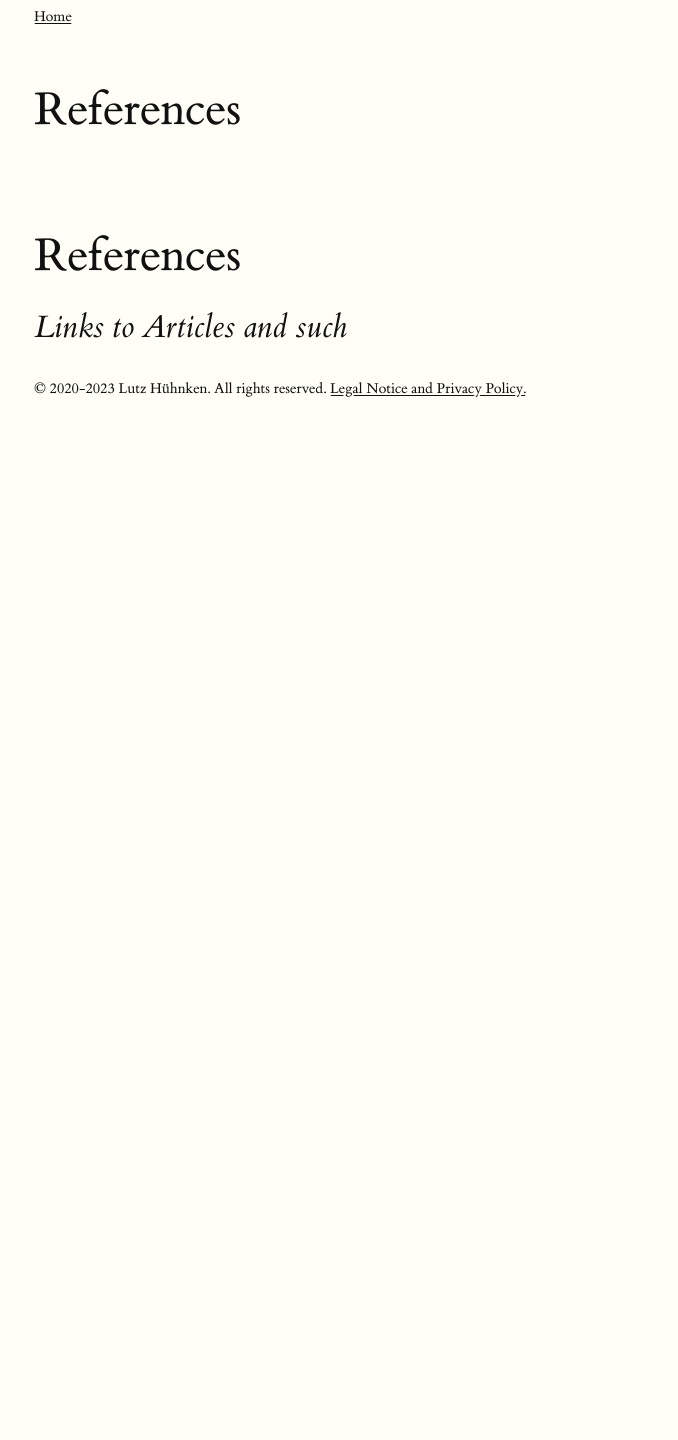
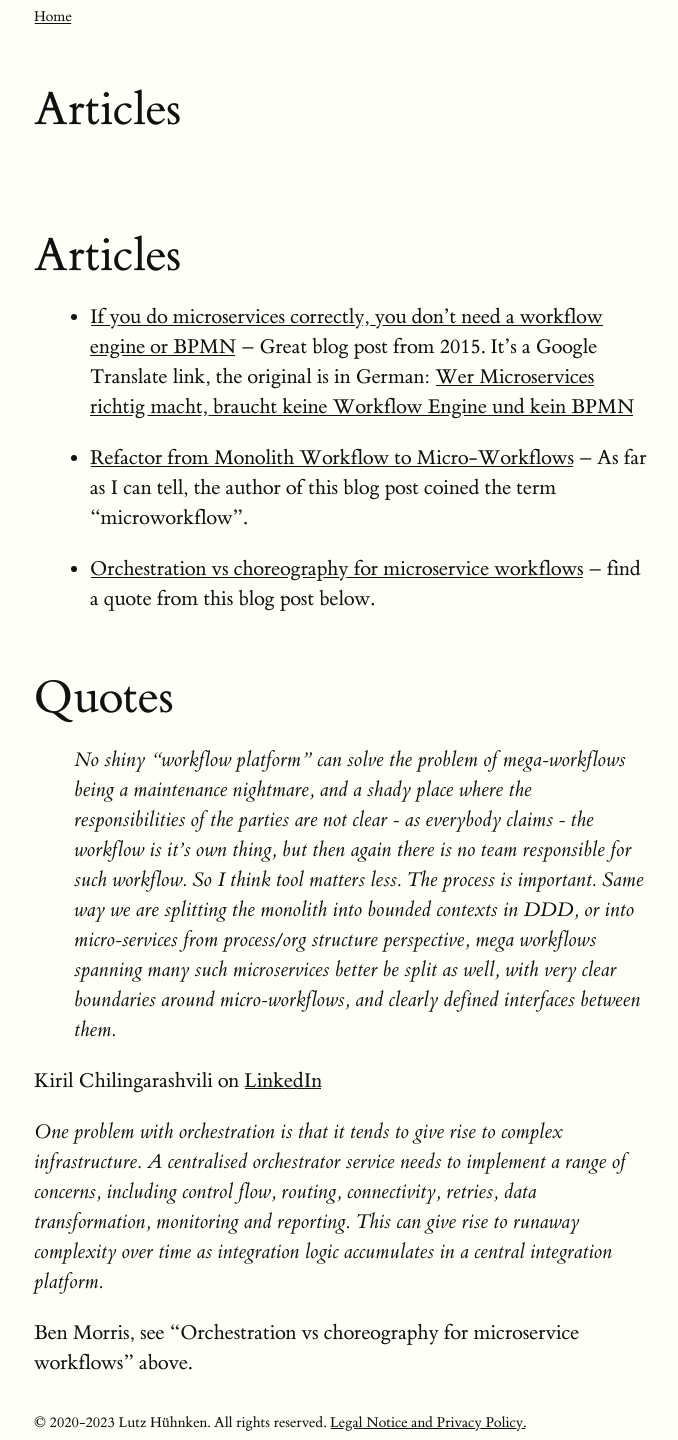
Before and after one commit to lutzh/microworkflows.org, a Jekyll site: the page built from docs/references.md, in a window 1280 px wide. Shown: the whole page, without its empty margins (126-804 px from the left). Built offline with Jekyll 4.4.1, drawn with Linux system fonts in a browser that asks for light colours; our own code applies the rules of GitHub Pages for plain Markdown files; comment, search, counter and statistics services are not loaded; before the commit the page ends 900 px from its top, so only the background shows below that.

Commit message:
started pattern description, references

```diff
--- a/docs/references.md
+++ b/docs/references.md
@@ -1,4 +1,28 @@
-# References
+# Articles
+
+- [If you do microservices correctly, you don't need a workflow engine or BPMN](https://blog-codecentric-de.translate.goog/wer-microservices-richtig-macht-braucht-keine-workflow-engine-und-kein-bpmn?_x_tr_sl=de&_x_tr_tl=en&_x_tr_hl=en&_x_tr_pto=wapp)   -- Great blog post from 2015. It's a Google Translate link, the original is in German: [Wer Microservices richtig macht, braucht keine Workflow Engine und kein BPMN](https://blog.codecentric.de/wer-microservices-richtig-macht-braucht-keine-workflow-engine-und-kein-bpmn)
+
+- [Refactor from Monolith Workflow to Micro-Workflows](https://itnext.io/refactor-from-monolith-workflow-to-micro-workflows-92afcc49c8ec) -- As far as I can tell, the author of this blog post coined the term "microworkflow".
+
+- [Orchestration vs choreography for microservice workflows](https://www.ben-morris.com/orchestration-vs-choreography-for-microservice-workflows/) -- find a quote from this blog post below.
 
 
-## Links to Articles and such
+# Quotes
+
+> _No shiny "workflow platform" can solve the problem of mega-workflows being a
+> maintenance nightmare, and a shady place where the responsibilities of the
+> parties are not clear - as everybody claims - the workflow is it's own
+> thing, but then again there is no team responsible for such workflow.
+> So I think tool matters less. The process is important.
+> Same way we are splitting the monolith into bounded contexts in DDD, or into
+> micro-services from process/org structure perspective, mega workflows
+> spanning many such microservices better be split as well, with very
+> clear boundaries around micro-workflows, and clearly defined
+> interfaces between them._
+
+Kiril Chilingarashvili on [LinkedIn](https://www.linkedin.com/feed/update/urn:li:activity:7013454155839148032?commentUrn=urn%3Ali%3Acomment%3A%28activity%3A7013454155839148032%2C7018321388465774592%29&replyUrn=urn%3Ali%3Acomment%3A%28activity%3A7013454155839148032%2C7018323494476152832%29)
+
+
+_One problem with orchestration is that it tends to give rise to complex infrastructure. A centralised orchestrator service needs to implement a range of concerns, including control flow, routing, connectivity, retries, data transformation, monitoring and reporting. This can give rise to runaway complexity over time as integration logic accumulates in a central integration platform._
+
+Ben Morris, see "Orchestration vs choreography for microservice workflows" above.
```
Also changed, not shown: docs/index.md (+27 -2 lines).
